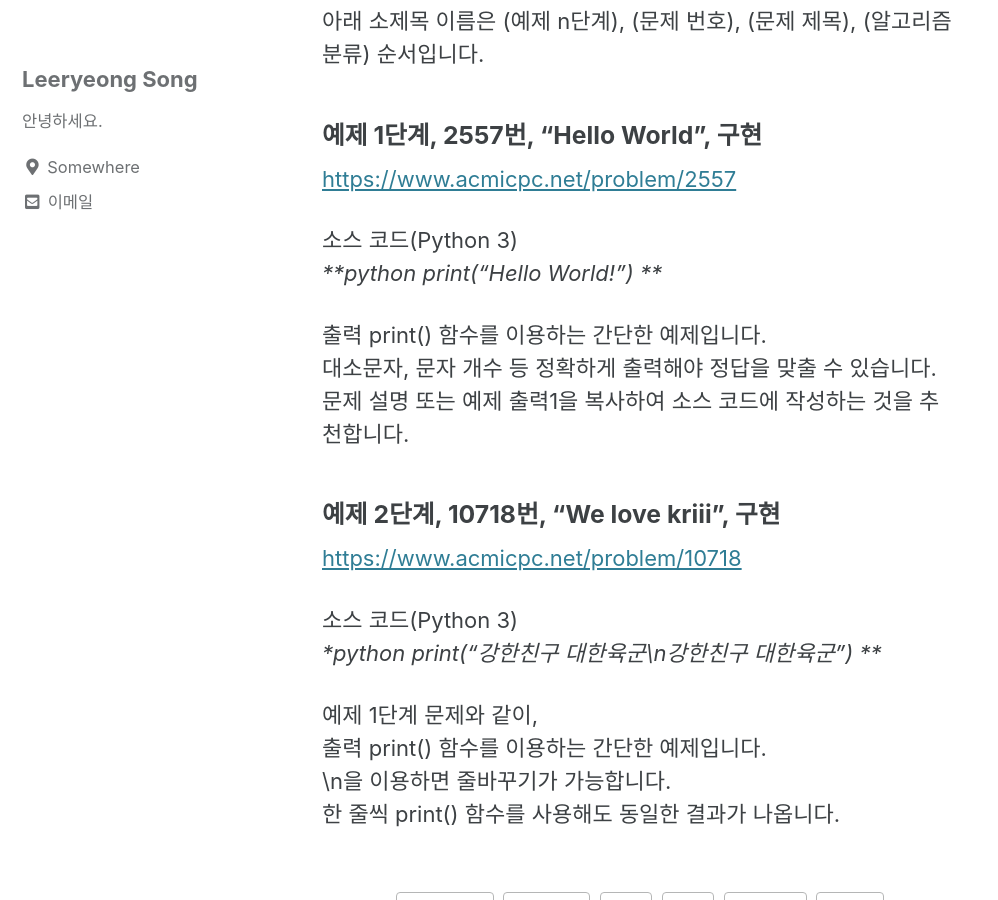
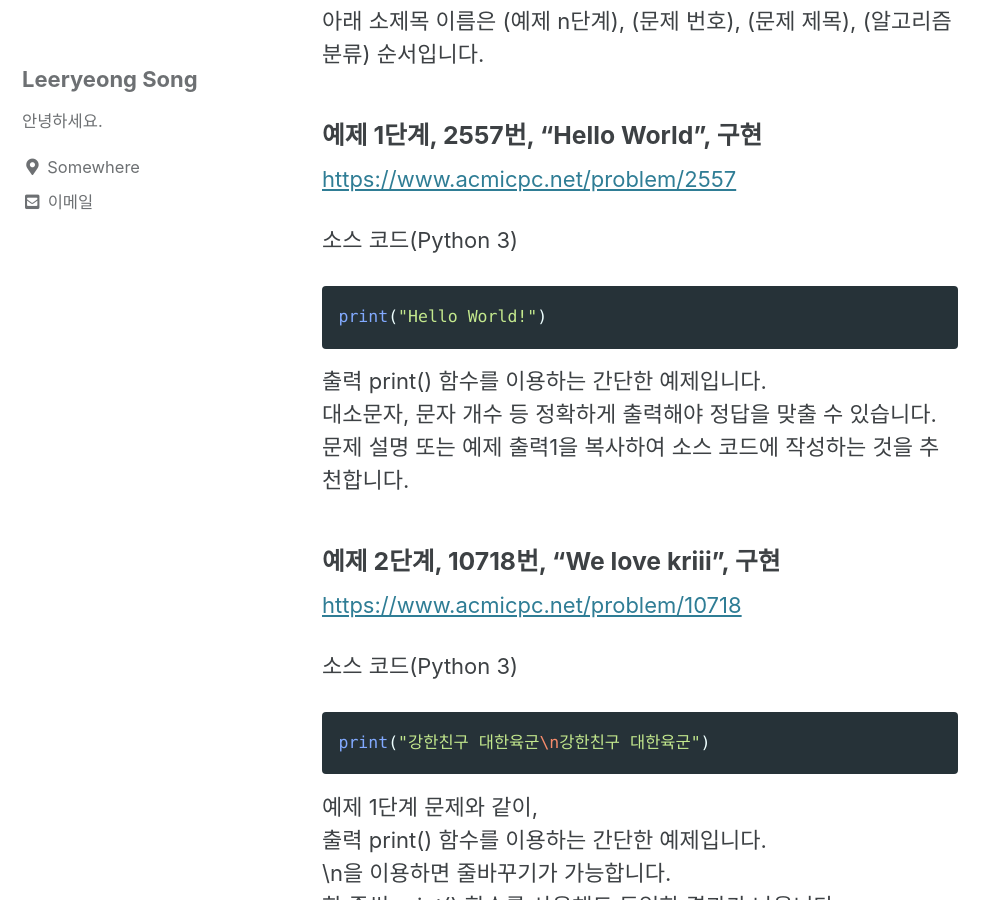
Before and after one commit to leeryeongsong/leeryeongsong.github.io, a Jekyll site: the page built from _posts/2021-07-05-baekjoon-step-by-step-python3-step1.md, in a window 1280 px wide and 900 px high, scrolled down 729 px. Shown: the whole window, without its empty margins (0-998 px from the left). Built offline with Jekyll 4.4.1, drawn with Linux system fonts in a browser that asks for light colours; cached includes are drawn as plain includes.

Commit message:
Update and rename 2021-07-05-파이썬3으로 백준 단계별로 풀어보기 1단계.md to 2021-07-05-baekjoon-step-by-step-python3-step1.md

````diff
--- a/_posts/2021-07-05-파이썬3으로 백준 단계별로 풀어보기 1단계.md
+++ b/_posts/2021-07-05-baekjoon-step-by-step-python3-step1.md
@@ -36,9 +36,9 @@ tags:
 <https://www.acmicpc.net/problem/2557>
 
 소스 코드(Python 3)
-***python
+```python
 print("Hello World!")
-***
+```
 
  출력 print() 함수를 이용하는 간단한 예제입니다.
 대소문자, 문자 개수 등 정확하게 출력해야 정답을 맞출 수 있습니다.
@@ -50,9 +50,9 @@ print("Hello World!")
 <https://www.acmicpc.net/problem/10718>
 
 소스 코드(Python 3)
-**python
+```python
 print("강한친구 대한육군\n강한친구 대한육군")
-***
+```
 
  예제 1단계 문제와 같이,
 출력 print() 함수를 이용하는 간단한 예제입니다.
````
